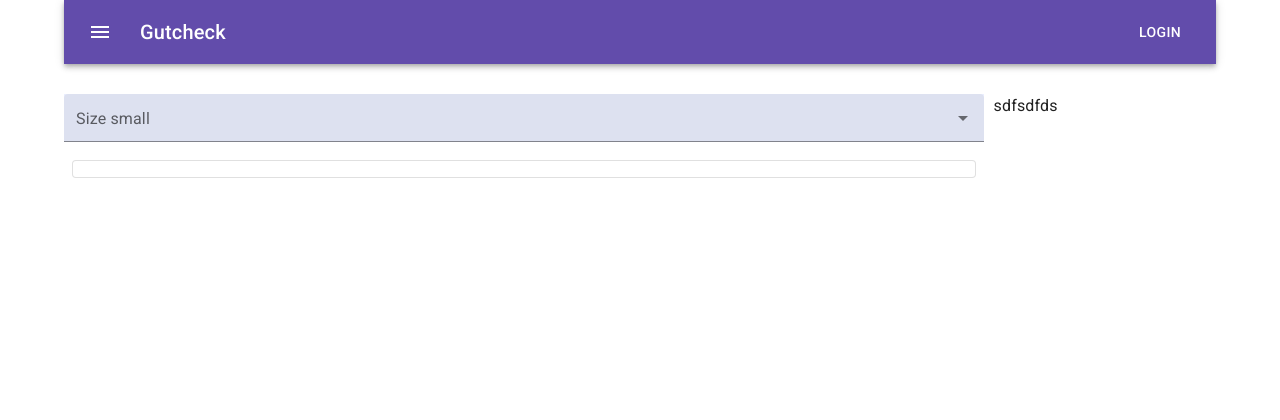
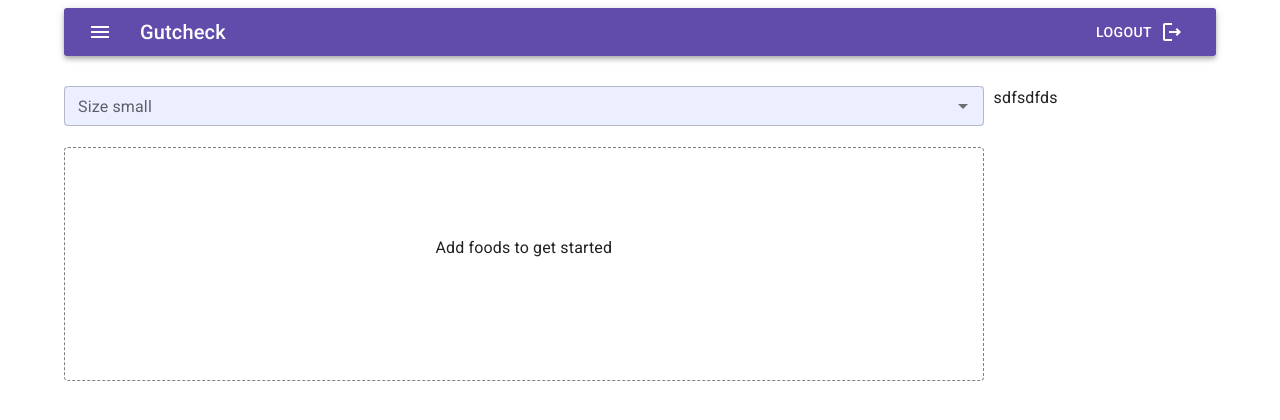
Before and after one commit to Team-Heelys-2021/gutcheck, a React app: page / in a window 1280 px wide. Built offline with nearby package versions, Linux system fonts and the light colour scheme.

Commit message:
minor styling changes. Clear autocomplete on select

```diff
--- a/client/App.js
+++ b/client/App.js
@@ -7,11 +7,13 @@ import Auth from "./pages/Auth";
 import "./index.scss";
 
 import * as dataService from "./foodDataService";
+import { NoEncryptionGmailerrorredSharp } from "@mui/icons-material";
 
 function App() {
   const [isLoggedIn, setIsLoggedIn] = React.useState(false);
   const [results, setResults] = React.useState([]);
   const [search, setSearch] = React.useState("");
+  const [selectedValue, setSelectedValue] = React.useState(null)
   const [entries, setEntries] = React.useState([]);
 
   React.useEffect(() => {
@@ -20,13 +22,25 @@ function App() {
     }
   }, [search]);
 
+  React.useEffect(() => {
+    if (selectedValue) {
+      setEntries([...entries, selectedValue])
+      // TODO: send entry POST request to back end
+      setSearch('')
+      setSelectedValue(null)
+    }
+  }, [selectedValue])
+
   const searchFoods = async () => {
     setResults(await dataService.searchFoods(search));
   };
 
-  const selectFood = (value) => {
-    setEntries([...entries, value]);
-  };
+
+  const handleDeleteEntry = (fdcId) => {
+    const newEntries = entries.filter(entry => entry.fdcId !== fdcId)
+    setEntries(newEntries)
+    // TODO: send entry DELETE request to back end
+  }
 
   return (
     <React.Fragment>
@@ -36,29 +50,20 @@ function App() {
           <Autocomplete
             id="size-small-filled"
             size="small"
+            clearOnBlur={true}
+            clearOnEscape={true}
             options={results}
             getOptionLabel={(option) =>
               `${option.description} ${
-                option.brandName ? `(${option.brandName})` : ""
-              }`
+                option.brandName ? `(${option.brandName})` : ''
+              } - (${option.fdcId})`
             }
-            onChange={(e, value) => selectFood(value)}
-            // defaultValue={}
-            renderTags={(value, getTagProps) =>
-              value.map((option, index) => (
-                <Chip
-                  key={option.fdcId}
-                  variant="outlined"
-                  label={option.title}
-                  size="small"
-                  {...getTagProps({ index })}
-                />
-              ))
-            }
+            onChange={(e, value) => setSelectedValue(value)}
+            value={selectedValue}
             renderInput={(params) => (
               <TextField
                 {...params}
-                variant="filled"
+                variant="outlined"
                 label="Size small"
                 placeholder="Favorites"
                 onChange={(e) => setSearch(e.target.value)}
@@ -69,7 +74,7 @@ function App() {
         </div>
         <div className="grid-item-2">sdfsdfds</div>
         <div className="grid-item-3">
-          <EntryList entries={entries} />
+          <EntryList entries={entries} deleteEntry={handleDeleteEntry}/>
         </div>
       </div>
     </React.Fragment>
--- a/client/components/AppBar.js
+++ b/client/components/AppBar.js
@@ -6,12 +6,13 @@ import Typography from '@mui/material/Typography';
 import Button from '@mui/material/Button';
 import IconButton from '@mui/material/IconButton';
 import MenuIcon from '@mui/icons-material/Menu';
+import LogoutIcon from '@mui/icons-material/LogoutOutlined'
 
 export default function ButtonAppBar() {
   return (
-    <Box sx={{ flexGrow: 1 }}>
-      <AppBar position="static">
-        <Toolbar>
+    <Box sx={{ flexGrow: 1, marginTop: 1 }}>
+      <AppBar position="static" sx={{ borderRadius: '3px' }} >
+        <Toolbar variant="dense">
           <IconButton
             size="large"
             edge="start"
@@ -24,7 +25,7 @@ export default function ButtonAppBar() {
           <Typography variant="h6" component="div" sx={{ flexGrow: 1 }}>
             Gutcheck
           </Typography>
-          <Button color="inherit">Login</Button>
+          <Button color="inherit">Logout<LogoutIcon sx={{ ml: 1 }}/></Button>
         </Toolbar>
       </AppBar>
     </Box>
--- a/client/components/EntryList.js
+++ b/client/components/EntryList.js
@@ -11,7 +11,7 @@ import DeleteIcon from "@mui/icons-material/Delete";
 import Box from "@mui/material/Box";
 import Paper from "@mui/material/Paper";
 
-export default function EntryList({ entries }) {
+export default function EntryList({ entries, deleteEntry = () => {} }) {
   const [dense, setDense] = React.useState(true);
   const [secondary, setSecondary] = React.useState(false);
   return (
@@ -19,22 +19,26 @@ export default function EntryList({ entries }) {
       sx={{
         display: "flex",
         "& > :not(style)": {
-          m: 1,
+          m: 0,
           width: "100%",
+          border: '1px dashed grey',
+          minHeight: '200px'
         },
       }}
     >
-      <Paper variant="outlined">
+      <Paper variant="outlined" sx={{ margin: -8 }}>
+        {!entries.length && <div className="flex-centered min-height-200"><span>Add foods to get started</span></div>}
         <Grid item xs={12}>
-          <List dense={dense}>
+          <List dense={dense} sx={{ margin: 1 }}>
             {entries.map((entry) => (
               <ListItem
                 key={entry.fdcId}
                 secondaryAction={
-                  <IconButton edge="end" aria-label="delete">
+                  <IconButton edge="end" aria-label="delete" onClick={() => deleteEntry(entry.fdcId)}>
                     <DeleteIcon />
                   </IconButton>
                 }
+                divider={true}
               >
                 <ListItemAvatar>
                   <Avatar>
@@ -42,8 +46,7 @@ export default function EntryList({ entries }) {
                   </Avatar>
                 </ListItemAvatar>
                 <ListItemText
-                  primary={entry.description}
-                  secondary={entry.brandName}
+                  primary={`${entry.description} ${entry.brandName ? `(${entry.brandName})` : ''}`}
                 />
               </ListItem>
             ))}
--- a/client/index.js
+++ b/client/index.js
@@ -5,7 +5,6 @@ import Container from '@mui/material/Container';
 import { createTheme, ThemeProvider } from '@mui/material/styles';
 
 import App from './App'
-
 
 const theme = createTheme({
   palette: {
--- a/client/index.scss
+++ b/client/index.scss
@@ -14,6 +14,10 @@
 
 .MuiAutocomplete-root {
   background-color: #EBEFFF;
+}
+
+.MuiToolbar-root {
+  border-radius: 4px;
 }
 
 .auth-container {
@@ -42,3 +46,13 @@
 .text-lg {
   font-size: 1.3rem;
 }
+
+.flex-centered {
+  display: flex;
+  justify-content: center;
+  align-items: center;
+}
+
+.min-height-200 {
+  min-height: 200px;
+}
```
